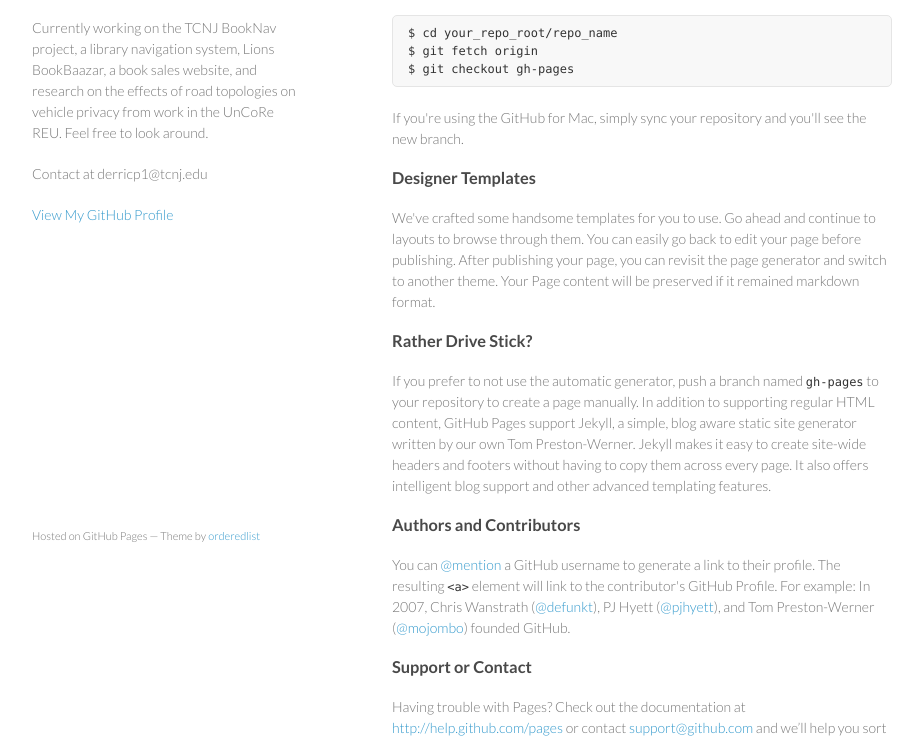
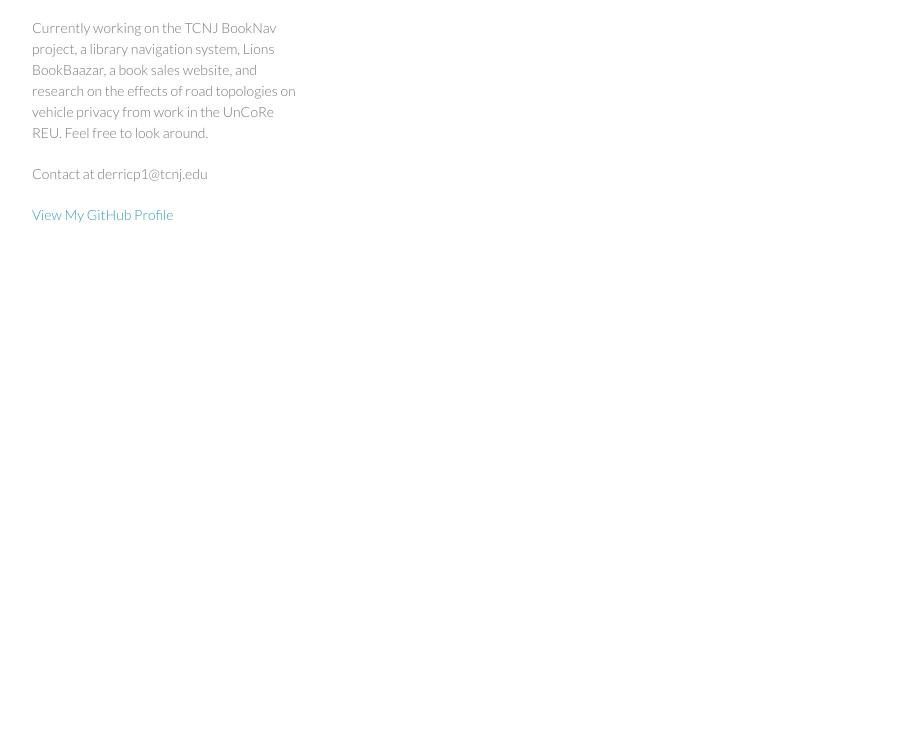
Before and after one commit to derricp1/derricp1.github.io, a plain HTML site: page index.html in a window 1280 px wide. Shown: the part 185-928 px from the top of the page, without its empty margins (178-1101 px from the left). After the commit the page ends 800 px from the top, so only its background shows below. Drawn offline with Linux system fonts and the light colour scheme.

Commit message:
Update index.html

```diff
--- a/index.html
+++ b/index.html
@@ -24,44 +24,6 @@
         <p class="view"><a href="https://github.com/derricp1">View My GitHub Profile</a></p>
 
       </header>
-      <section>
-        <h3>
-<a name="welcome-to-github-pages" class="anchor" href="#welcome-to-github-pages"><span class="octicon octicon-link"></span></a>Welcome to GitHub Pages.</h3>
-
-<p>This automatic page generator is the easiest way to create beautiful pages for all of your projects. Author your page content here using GitHub Flavored Markdown, select a template crafted by a designer, and publish. After your page is generated, you can check out the new branch:</p>
-
-<pre><code>$ cd your_repo_root/repo_name
-$ git fetch origin
-$ git checkout gh-pages
-</code></pre>
-
-<p>If you're using the GitHub for Mac, simply sync your repository and you'll see the new branch.</p>
-
-<h3>
-<a name="designer-templates" class="anchor" href="#designer-templates"><span class="octicon octicon-link"></span></a>Designer Templates</h3>
-
-<p>We've crafted some handsome templates for you to use. Go ahead and continue to layouts to browse through them. You can easily go back to edit your page before publishing. After publishing your page, you can revisit the page generator and switch to another theme. Your Page content will be preserved if it remained markdown format.</p>
-
-<h3>
-<a name="rather-drive-stick" class="anchor" href="#rather-drive-stick"><span class="octicon octicon-link"></span></a>Rather Drive Stick?</h3>
-
-<p>If you prefer to not use the automatic generator, push a branch named <code>gh-pages</code> to your repository to create a page manually. In addition to supporting regular HTML content, GitHub Pages support Jekyll, a simple, blog aware static site generator written by our own Tom Preston-Werner. Jekyll makes it easy to create site-wide headers and footers without having to copy them across every page. It also offers intelligent blog support and other advanced templating features.</p>
-
-<h3>
-<a name="authors-and-contributors" class="anchor" href="#authors-and-contributors"><span class="octicon octicon-link"></span></a>Authors and Contributors</h3>
-
-<p>You can <a href="https://github.com/blog/821" class="user-mention">@mention</a> a GitHub username to generate a link to their profile. The resulting <code>&lt;a&gt;</code> element will link to the contributor's GitHub Profile. For example: In 2007, Chris Wanstrath (<a href="https://github.com/defunkt" class="user-mention">@defunkt</a>), PJ Hyett (<a href="https://github.com/pjhyett" class="user-mention">@pjhyett</a>), and Tom Preston-Werner (<a href="https://github.com/mojombo" class="user-mention">@mojombo</a>) founded GitHub.</p>
-
-<h3>
-<a name="support-or-contact" class="anchor" href="#support-or-contact"><span class="octicon octicon-link"></span></a>Support or Contact</h3>
-
-<p>Having trouble with Pages? Check out the documentation at <a href="http://help.github.com/pages">http://help.github.com/pages</a> or contact <a href="mailto:support@github.com">support@github.com</a> and we’ll help you sort it out.</p>
-      </section>
-      <footer>
-        <p><small>Hosted on GitHub Pages &mdash; Theme by <a href="https://github.com/orderedlist">orderedlist</a></small></p>
-      </footer>
-    </div>
-    <script src="javascripts/scale.fix.js"></script>
 
   </body>
 </html>
```
